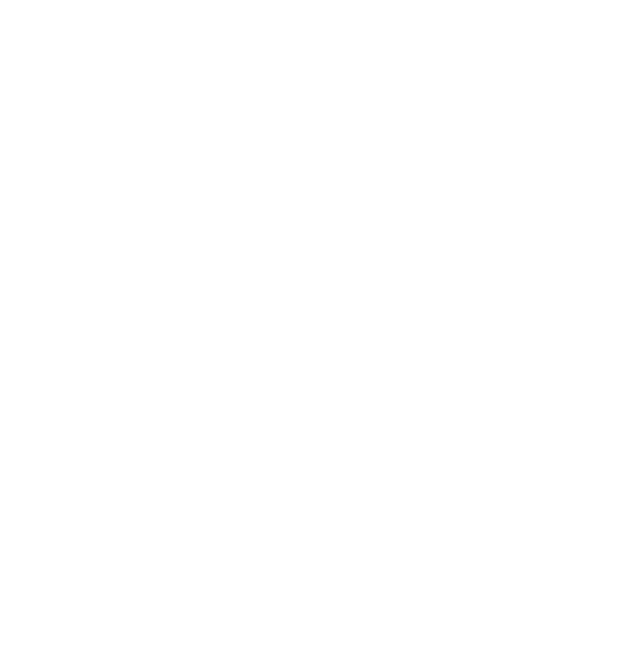
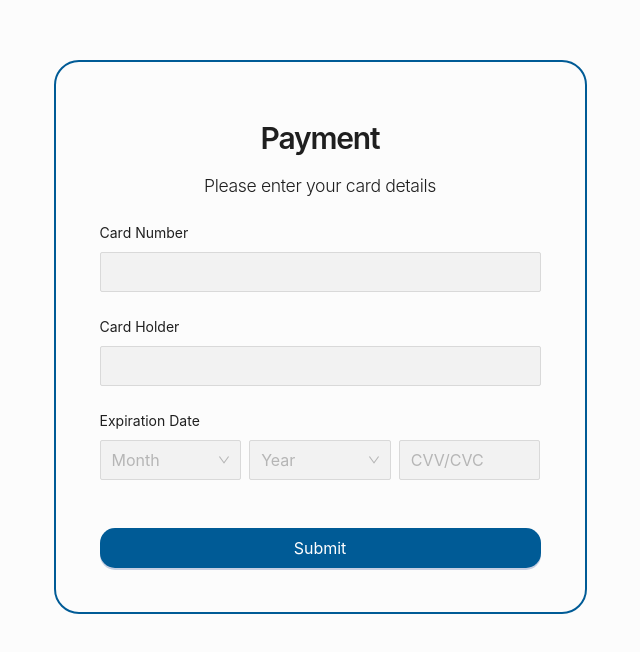
Before and after one commit to risk-based-authentication/ui, a React (Create React App) app: page / in a window 1280 px wide. Shown: the part 176-828 px from the top of the page, without its empty margins (320-960 px from the left). Before the commit the page ends 800 px from the top, so only its background shows below. Built offline with nearby package versions, Linux system fonts and the light colour scheme.

Commit message:
Payment screen created

```diff
--- a/package.json
+++ b/package.json
@@ -3,12 +3,14 @@
   "version": "0.1.0",
   "private": true,
   "dependencies": {
+    "@ant-design/icons": "^5.2.6",
     "@testing-library/jest-dom": "^5.17.0",
     "@testing-library/react": "^13.4.0",
     "@testing-library/user-event": "^13.5.0",
     "antd": "^5.12.1",
     "react": "^18.2.0",
     "react-dom": "^18.2.0",
+    "react-router-dom": "^6.20.1",
     "react-scripts": "5.0.1",
     "web-vitals": "^2.1.4"
   },
--- a/public/index.html
+++ b/public/index.html
@@ -2,42 +2,15 @@
 <html lang="en">
   <head>
     <meta charset="utf-8" />
-    <link rel="icon" href="%PUBLIC_URL%/favicon.ico" />
     <meta name="viewport" content="width=device-width, initial-scale=1" />
     <meta name="theme-color" content="#000000" />
     <meta
       name="description"
       content="Web site created using create-react-app"
     />
-    <link rel="apple-touch-icon" href="%PUBLIC_URL%/logo192.png" />
-    <!--
-      manifest.json provides metadata used when your web app is installed on a
-      user's mobile device or desktop. See https://developers.google.com/web/fundamentals/web-app-manifest/
-    -->
-    <link rel="manifest" href="%PUBLIC_URL%/manifest.json" />
-    <!--
-      Notice the use of %PUBLIC_URL% in the tags above.
-      It will be replaced with the URL of the `public` folder during the build.
-      Only files inside the `public` folder can be referenced from the HTML.
-
-      Unlike "/favicon.ico" or "favicon.ico", "%PUBLIC_URL%/favicon.ico" will
-      work correctly both with client-side routing and a non-root public URL.
-      Learn how to configure a non-root public URL by running `npm run build`.
-    -->
-    <title>React App</title>
+    <title>RBA</title>
   </head>
   <body>
-    <noscript>You need to enable JavaScript to run this app.</noscript>
     <div id="root"></div>
-    <!--
-      This HTML file is a template.
-      If you open it directly in the browser, you will see an empty page.
-
-      You can add webfonts, meta tags, or analytics to this file.
-      The build step will place the bundled scripts into the <body> tag.
-
-      To begin the development, run `npm start` or `yarn start`.
-      To create a production bundle, use `npm run build` or `yarn build`.
-    -->
   </body>
 </html>
--- a/src/App.tsx
+++ b/src/App.js
@@ -1,12 +1,11 @@
 import React from "react";
+
 import Payment from "./components/payment/Payment.tsx";
 
-function App() {
-  return (
-    <div>
-      <Payment />
-    </div>
-  );
-}
+const App = () => {
+  return   (
+<Payment />
+   );
+};
 
 export default App;
--- a/src/components/payment/Payment.tsx
+++ b/src/components/payment/Payment.tsx
@@ -1,6 +1,117 @@
 import React from "react";
+import {
+  Row,
+  Col,
+  Layout as AntdLayout,
+  Card,
+  Typography,
+  Form,
+  Input,
+  Button,
+  Select,
+  ConfigProvider,
+} from "antd";
 import "./style.css";
 
+const { Title, Text } = Typography;
+
 export default function Payment() {
-  return <></>;
+  const CardTitle = (
+    <div className="title-container">
+      <Title level={2} className="title">
+        Payment
+      </Title>
+      <Text className="subtitle">Please enter your card details</Text>
+    </div>
+  );
+
+  return (
+    <ConfigProvider
+      theme={{
+        token: {
+          colorPrimary: "#005B96",
+          borderRadius: 2,
+
+          colorBgContainer: "#f6ffed",
+        },
+      }}
+    >
+      <AntdLayout className="layout">
+        <Row
+          justify="center"
+          align="middle"
+          style={{
+            height: "1010px",
+            backgroundColor: "#FCFCFC",
+          }}
+        >
+          <Col xs={22}>
+            <div className="container">
+              <Card
+                title={CardTitle}
+                headStyle={{ borderBottom: 0, marginTop: 12 }}
+                className="highlighted-square"
+              >
+                <Form
+                  layout="vertical"
+                  requiredMark={false}
+                  initialValues={{
+                    remember: false,
+                  }}
+                >
+                  <Form.Item
+                    name="cardnumber"
+                    label="Card Number"
+                    style={{ fontWeight: "" }}
+                  >
+                    <Input size="large" disabled />
+                  </Form.Item>
+                  <Form.Item name="cardholder" label="Card Holder">
+                    <Input size="large" disabled />
+                  </Form.Item>
+
+                  <Form.Item name="Expiration Date" label="Expiration Date">
+                    <Form.Item noStyle>
+                      <Row gutter={8}>
+                        <Col span={8}>
+                          <Form.Item noStyle>
+                            <Select size="large" placeholder="Month" disabled />
+                          </Form.Item>
+                        </Col>
+
+                        <Col span={8}>
+                          <Form.Item noStyle>
+                            <Select size="large" placeholder="Year" disabled />
+                          </Form.Item>
+                        </Col>
+                        <Col span={8}>
+                          <Form.Item>
+                            <Input
+                              maxLength={10}
+                              size="large"
+                              placeholder="CVV/CVC"
+                              disabled
+                            />
+                          </Form.Item>
+                        </Col>
+                      </Row>
+                    </Form.Item>
+                  </Form.Item>
+                  <Button
+                    type="primary"
+                    size="large"
+                    htmlType="submit"
+                    block
+                    style={{ borderRadius: 15, backgroundColor: "#005B96" }}
+                  >
+                    Submit
+                  </Button>
+                </Form>
+              </Card>
+            </div>
+          </Col>
+        </Row>
+      </AntdLayout>
+    </ConfigProvider>
+  );
 }
--- a/src/components/payment/style.css
+++ b/src/components/payment/style.css
@@ -0,0 +1,40 @@
+
+.container {
+  max-width: 410px;
+  margin: auto;
+}
+
+.title-container {
+  display: flex;
+  justify-content: space-between;
+  align-items: center;
+  flex-direction: column;
+}
+
+.title-container {
+  width: 100%;
+}
+
+.title {
+  text-align: center;
+  color: #626262;
+  font-size: 30px;
+  letter-spacing: -0.04em;
+}
+
+.subtitle {
+  text-align: center;
+  letter-spacing: -0.02em;
+  font-weight: 350;
+  font-size: 1.1em;
+}
+
+
+.highlighted-square {
+    padding: 20px;
+    background-color: #FCFCFC;
+    border: 2px solid #005B96;
+    border-radius: 25px;
+    width: 130%;
+    margin-left: -15%;
+  }
--- a/src/index.js
+++ b/src/index.js
@@ -1,6 +1,6 @@
 import React from 'react';
 import ReactDOM from 'react-dom/client';
-import App from './App.tsx';
+import App from './App.js';
 
 const root = ReactDOM.createRoot(document.getElementById('root'));
 root.render(
```
Also changed, not shown: 1 other file (tests, documents, lock files or other folders).
